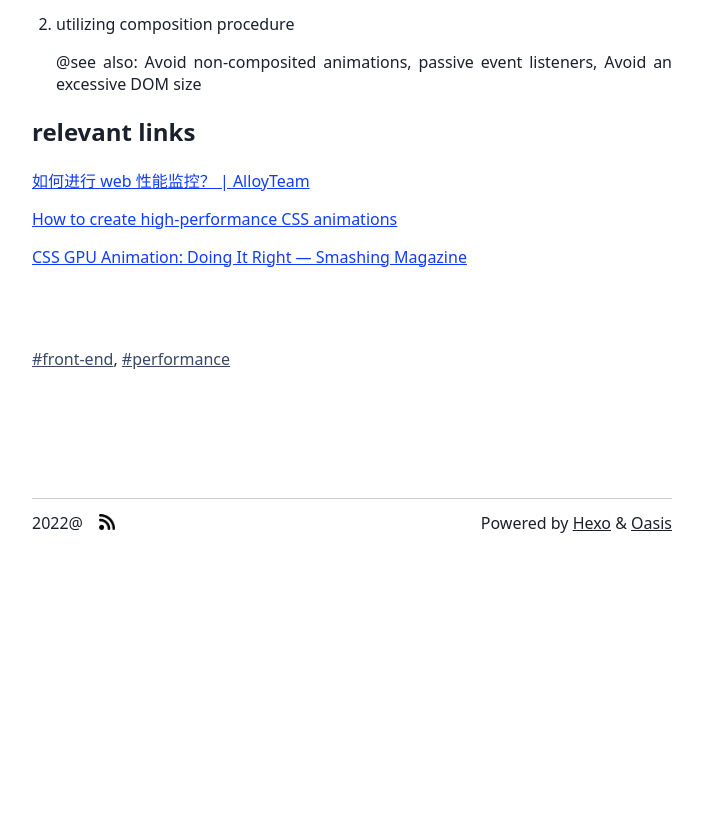
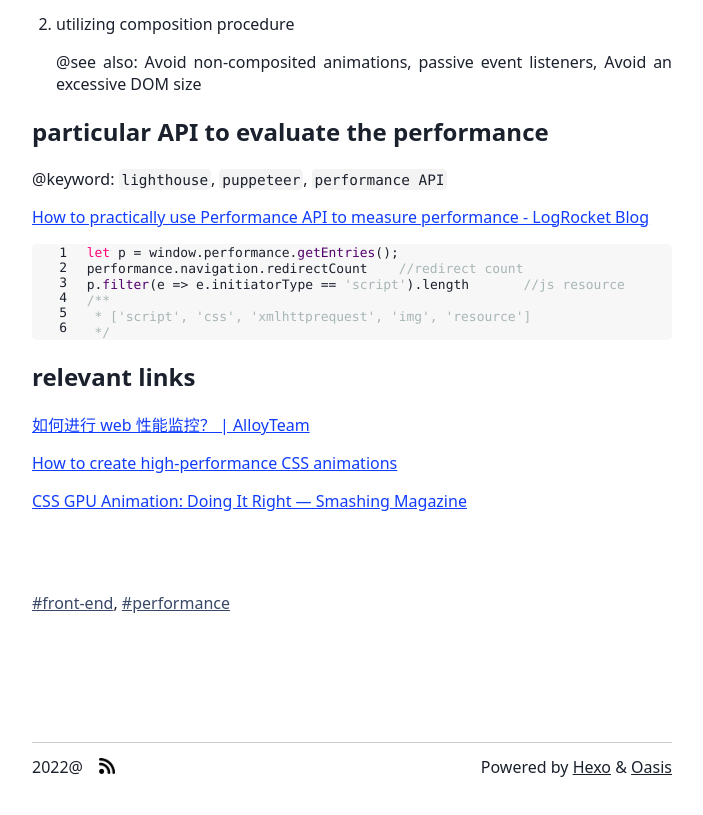
Before and after one commit to eggyShrimp/moshian90s.github.io, a plain HTML site: page 2022/11/04/web-performance-optimization/index.html in a window 1280 px wide. Shown: the part 4859-5674 px from the top of the page, without its empty margins (288-991 px from the left). Before the commit the page ends 5534 px from the top, so only its background shows below. Drawn offline with Linux system fonts and the light colour scheme.

Commit message:
Site updated: 2022-11-23 21:25:28

```diff
--- a/2022/11/04/web-performance-optimization/index.html
+++ b/2022/11/04/web-performance-optimization/index.html
@@ -138,9 +138,18 @@
 <p> @see also:  <a target="_blank" rel="noopener" href="https://developer.mozilla.org/en-US/docs/Web/HTML/Link_types/preload#scripting_and_preloads">Link types: preload - HTML: HyperText Markup Language | MDN (mozilla.org)</a> </p>
 </li>
 <li><p>utilizing composition procedure</p>
-<p> @see also:  Avoid non-composited animations, passive event listeners,  Avoid an excessive DOM size </p>
+<p> @see also:  Avoid non-composited animations, passive event listeners,  Avoid an excessive DOM size</p>
 </li>
 </ol>
+<h2 id="particular-API-to-evaluate-the-performance"><a href="#particular-API-to-evaluate-the-performance" class="headerlink" title="particular API to evaluate the performance"></a>particular API to evaluate the performance</h2><p>@keyword: <code>lighthouse</code>, <code>puppeteer</code>, <code>performance API</code></p>
+<p><a target="_blank" rel="noopener" href="https://blog.logrocket.com/how-to-practically-use-performance-api-to-measure-performance/">How to practically use Performance API to measure performance - LogRocket Blog</a> </p>
+<pre class="line-numbers language-javascript" data-language="javascript"><code class="language-javascript"><span class="token keyword">let</span> p <span class="token operator">=</span> window<span class="token punctuation">.</span>performance<span class="token punctuation">.</span><span class="token function">getEntries</span><span class="token punctuation">(</span><span class="token punctuation">)</span><span class="token punctuation">;</span>
+performance<span class="token punctuation">.</span>navigation<span class="token punctuation">.</span>redirectCount	<span class="token comment">//redirect count</span>
+p<span class="token punctuation">.</span><span class="token function">filter</span><span class="token punctuation">(</span><span class="token parameter">e</span> <span class="token operator">=></span> e<span class="token punctuation">.</span>initiatorType <span class="token operator">==</span> <span class="token string">'script'</span><span class="token punctuation">)</span><span class="token punctuation">.</span>length	<span class="token comment">//js resource</span>
+<span class="token comment">/**
+ * ['script', 'css', 'xmlhttprequest', 'img', 'resource']
+ */</span><span aria-hidden="true" class="line-numbers-rows"><span></span><span></span><span></span><span></span><span></span><span></span></span></code></pre>
+
 <h1 id="relevant-links"><a href="#relevant-links" class="headerlink" title="relevant links"></a>relevant links</h1><p><a target="_blank" rel="noopener" href="http://www.alloyteam.com/2020/01/14184/">如何进行 web 性能监控？ | AlloyTeam</a></p>
 <p><a target="_blank" rel="noopener" href="https://web.dev/animations-guide">How to create high-performance CSS animations</a></p>
 <p><a target="_blank" rel="noopener" href="https://www.smashingmagazine.com/2016/12/gpu-animation-doing-it-right/">CSS GPU Animation: Doing It Right — Smashing Magazine</a> </p>
```
Also changed, not shown: atom.xml (+2 -2 lines).
